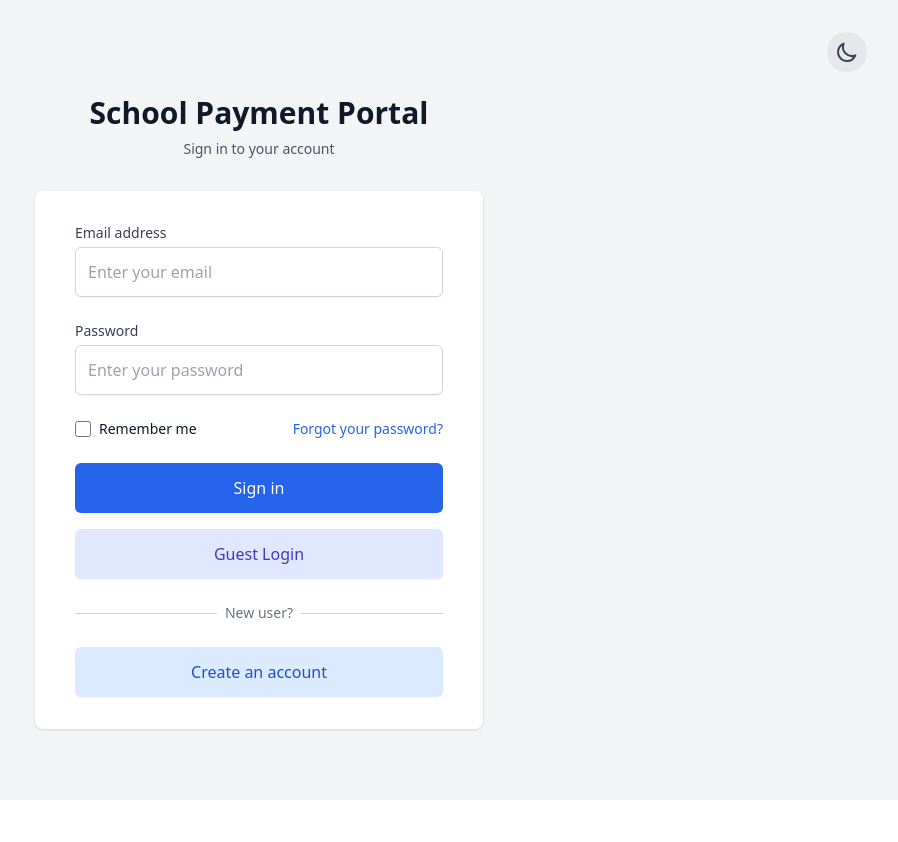
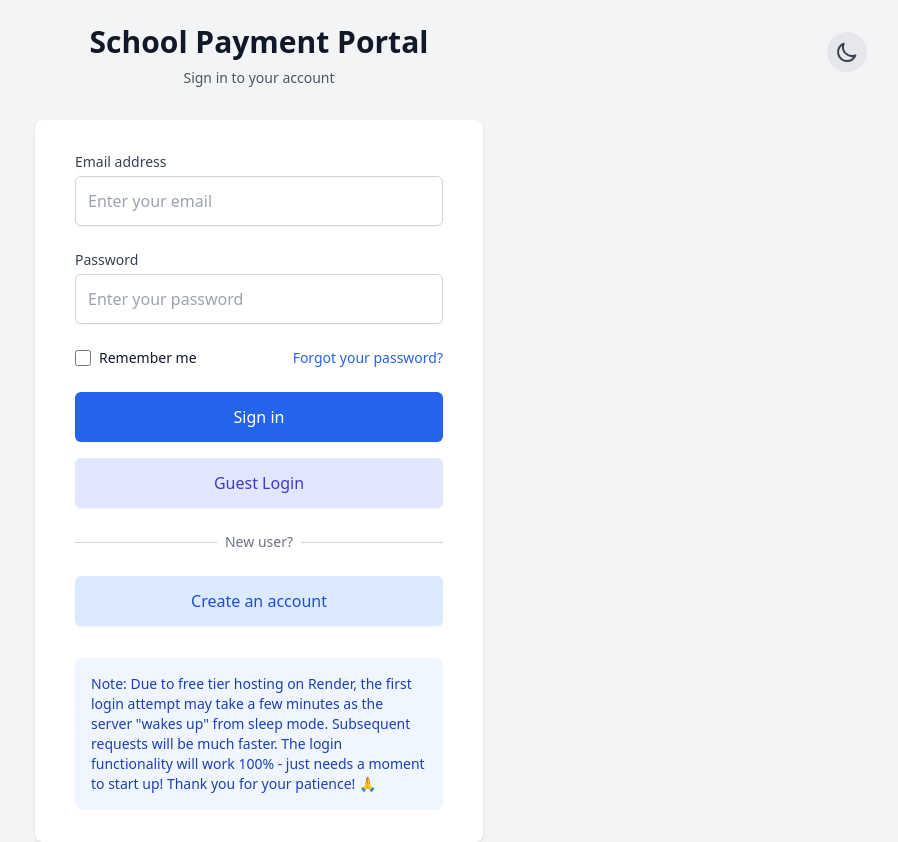
Before and after one commit to niteshsaxena03/Edviron-Frontend, a React (Vite) app: page /login in a window 1280 px wide. Shown: the whole page, without its empty margins (381-1279 px from the left). Before the commit the page ends 800 px from the top, so only its background shows below. Built offline with nearby package versions, Linux system fonts and the light colour scheme; no server answers.

Commit message:
Added a note for recruiter

```diff
--- a/src/pages/Login.jsx
+++ b/src/pages/Login.jsx
@@ -277,6 +277,20 @@ const Login = () => {
               </Link>
             </div>
           </div>
+
+          <div
+            className={`mt-8 p-4 rounded-lg ${darkMode ? "bg-gray-700" : "bg-blue-50"}`}
+          >
+            <p
+              className={`text-sm ${darkMode ? "text-gray-300" : "text-blue-800"}`}
+            >
+              Note: Due to free tier hosting on Render, the first login attempt
+              may take a few minutes as the server "wakes up" from sleep mode.
+              Subsequent requests will be much faster. The login functionality
+              will work 100% - just needs a moment to start up! Thank you for
+              your patience! 🙏
+            </p>
+          </div>
         </div>
       </div>
     </div>
--- a/src/pages/SignUp.jsx
+++ b/src/pages/SignUp.jsx
@@ -292,6 +292,20 @@ const SignUp = () => {
               </button>
             </div>
           </form>
+
+          <div
+            className={`mt-8 p-4 rounded-lg ${darkMode ? "bg-gray-700" : "bg-blue-50"}`}
+          >
+            <p
+              className={`text-sm ${darkMode ? "text-gray-300" : "text-blue-800"}`}
+            >
+              Note: Due to free tier hosting on Render, the first signup attempt
+              may take a few minutes as the server "wakes up" from sleep mode.
+              Subsequent requests will be much faster. The signup functionality
+              will work 100% - just needs a moment to start up! Thank you for
+              your patience! 🙏
+            </p>
+          </div>
         </div>
       </div>
     </div>
```
